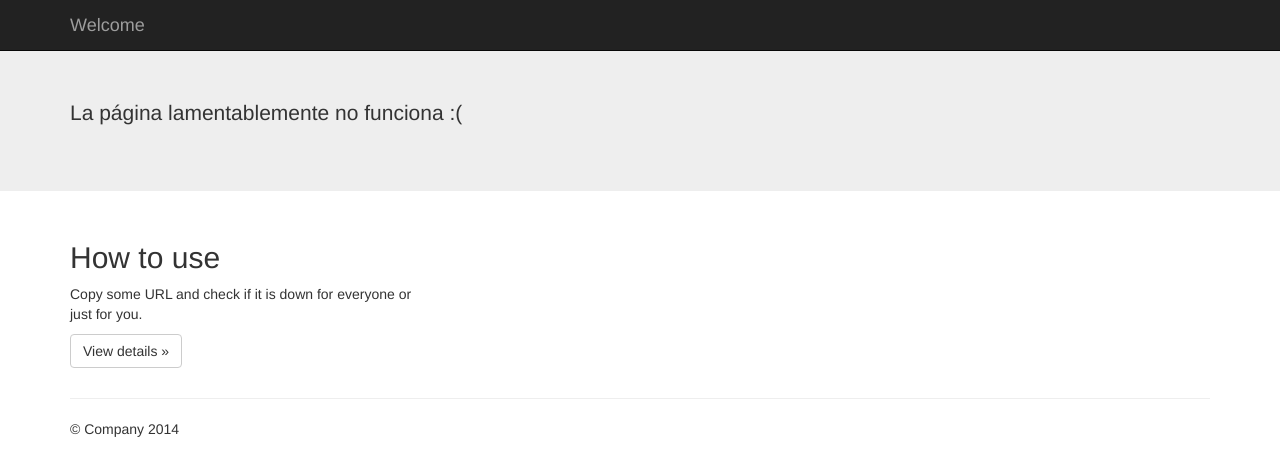
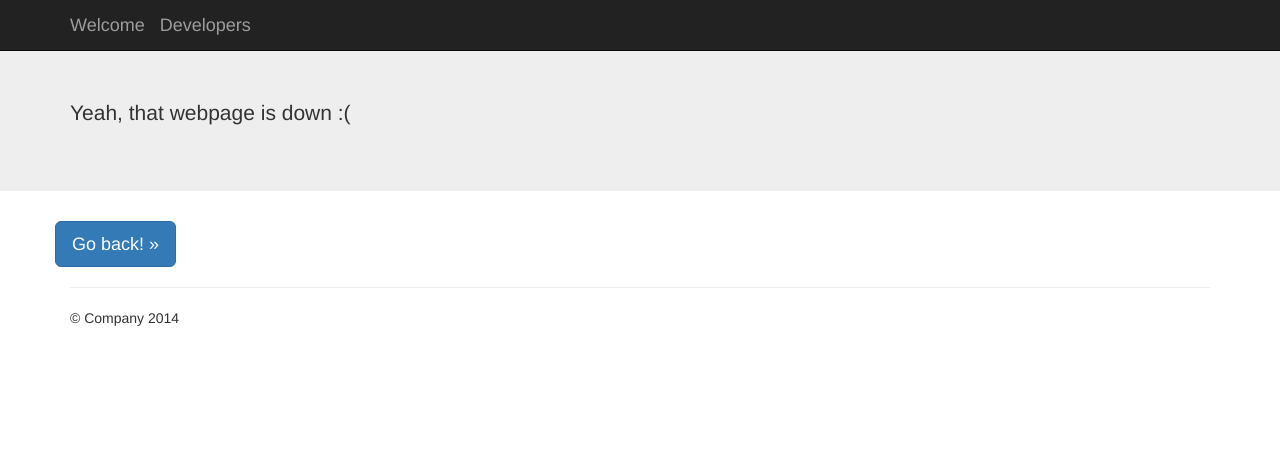
Before and after one commit to carlosrmd/CheckMyUrl-project, a Django app: template urlchecker/templates/respuesta.html in a window 1280 px wide. Shown: the top 476 px of the page. Run offline with Django 3.2, Linux system fonts and the light colour scheme; the template is opened without the code that fills it, so the values that code supplies are empty; parts of the project's set-up code (start-up, migrations or seed data) failed here and were passed over; some libraries are stand-ins or nearby versions.

Commit message:
Iniciando pagina developers

```diff
--- a/CheckMyUrl/urls.py
+++ b/CheckMyUrl/urls.py
@@ -7,7 +7,9 @@ urlpatterns = patterns('',
     url(r'^$', 'urlchecker.views.index', name='index'),
     # url(r'^blog/', include('blog.urls')),
     url(r'^checkit/', 'urlchecker.views.checking'),
+    url(r'^developers/', 'urlchecker.views.dev'),
     url(r'^admin/', include(admin.site.urls)),
+
     #url(r'^$', 'home.views.index'),
     #url(,include()),
 )
--- a/urlchecker/templates/base.html
+++ b/urlchecker/templates/base.html
@@ -39,6 +39,7 @@
             <span class="icon-bar"></span>
           </button>
           <a class="navbar-brand">Welcome</a>
+          <a class="navbar-brand" href="developers">Developers</a>
         </div>
 
       </div>
@@ -55,11 +56,8 @@
     <div class="container">
       <!-- Example row of columns -->
       <div class="row">
-        <div class="col-md-4">
-          <h2>How to use</h2>
-          <p>Copy some URL and check if it is down for everyone or just for you. </p>
-          <p><a class="btn btn-default" href="#" role="button">View details &raquo;</a></p>
-        </div>
+        {% block onfooter %} {% endblock %}
+
       </div>
 
       <hr>
--- /dev/null
+++ b/urlchecker/templates/dev.html
@@ -0,0 +1 @@
+{%extends 'base.html'%}
--- a/urlchecker/templates/respuesta.html
+++ b/urlchecker/templates/respuesta.html
@@ -2,9 +2,12 @@
 
 {% block contenido%}
     {% if cargo %}
-        <p>La página funciona correctamente</p>
+        <p>Webpage is working!</p>
     {% else%}
-        <p>La página lamentablemente no funciona :(</p>
+        <p>Yeah, that webpage is down :(</p>
     {% endif %}
+{% endblock %}
 
+{% block onfooter%}
+    <a href="/../{{ parent.id }}" class="btn btn-primary btn-lg">Go back! &raquo; </a>
 {% endblock %}
```
Also changed, not shown: urlchecker/templates/index.html (+8 -0 lines), urlchecker/views.py (+7 -1 lines).
